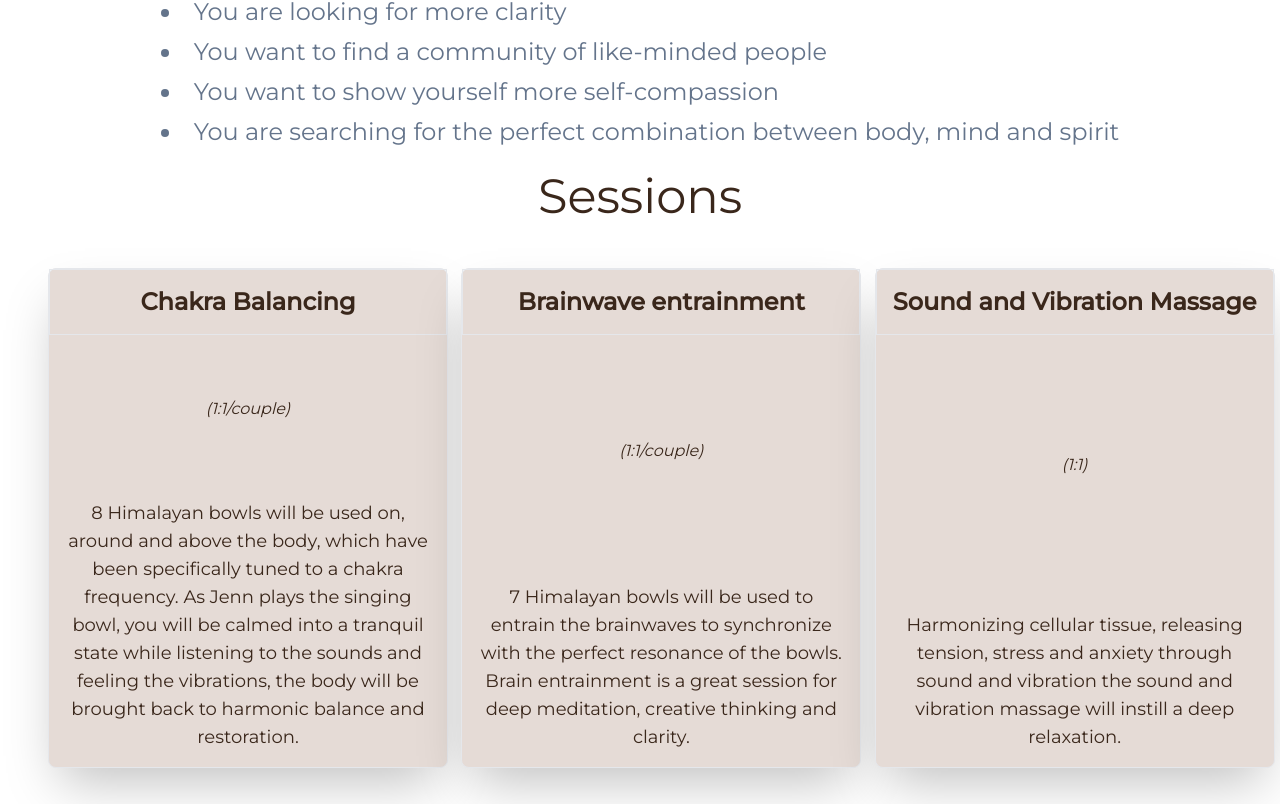
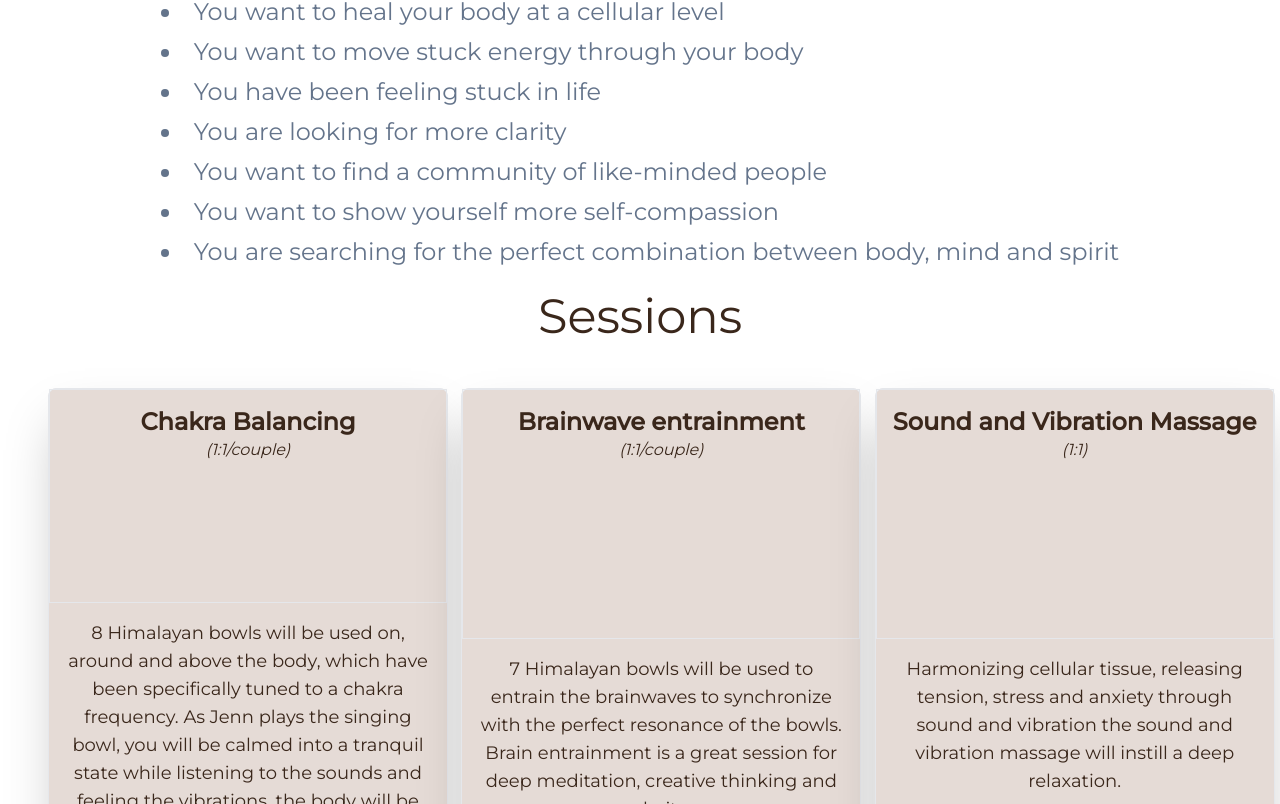
Before and after one commit to mollybrace/jenn-evolve, a Next.js app: page /soundhealing in a window 1280 px wide. Shown: the part 1996-2800 px from the top of the page. Built offline with nearby package versions, Linux system fonts and the light colour scheme.

Commit message:
updating text

```diff
--- a/app/components/Hero.tsx
+++ b/app/components/Hero.tsx
@@ -8,10 +8,10 @@ import Image from 'next/image'
 const Hero = () => {
 
   return (
-      <div id="hero" className='bg-[url(/heroImage.jpg)] flex flex-col h-[60vh] md:h-[80vh] bg-center w-screen bg-cover bg-no-repeat	pt-12 top-0'>
+      <div id="hero" className=' bg-[url(/heroImage.jpg)] flex flex-col h-[60vh] md:h-[80vh] bg-[center_top] w-screen bg-cover bg-no-repeat	pt-12 top-0 lg:h-[95vh]'>
 
         <Nav2 />
-        <div className='absolute bottom-[350px] left-7 text-4xl md:text-5xl lg:text-7xl md:bottom-[1000px] lg:bottom-[800px] text-khaki-cream md:left-10  bg-opacity-50 pt-12'>Jenn.Evolve
+        <div className='absolute bottom-[350px] left-7 text-4xl md:text-5xl lg:text-7xl md:bottom-[250px] lg:bottom-[100px] text-khaki-cream md:left-10  bg-opacity-50 pt-12'>Jenn.Evolve
         <CCC />
         </div>
         </div>
--- a/app/soundhealing/components/SessionCard.tsx
+++ b/app/soundhealing/components/SessionCard.tsx
@@ -3,14 +3,14 @@ import React from 'react'
 const SessionCard = ({fact}) => {
   return (
     <div className='container h-[450px] w-[300px] md:h-[500px] border md:w-[400px] bg-khaki-cream shadow-2xl rounded-lg flex flex-col justify-around transition ease-in-out hover:bg-carmine hover:text-khaki-cream text-center my-6 md:mx-6'>
-      <div className='flex flex-col justify-between h-full'>
+      <div className='flex flex-col h-full'>
 
-        <div className='border top-0'>
-          <p className='font-bold text-xl md:text-2xl p-4'>{fact.fact}</p>
+        <div className='border top-0 h-[250px] '>
+          <p className='font-bold text-xl md:text-2xl pt-4'>{fact.fact}</p>
+          <p className='italic'>{fact.type}</p>
         </div>
 
         <div>
-          <p className='italic'>{fact.type}</p>
         </div>
 
         <div>
```
